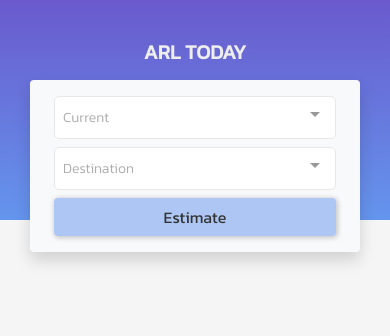
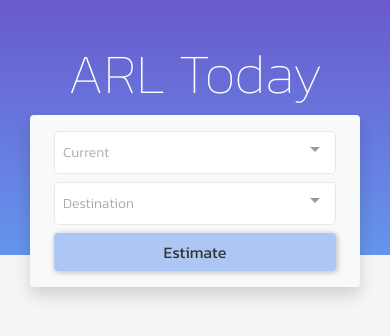
Before and after one commit to loukhin/ARL-today, a Vue app in the folder frontend/: page / in a window 390 px wide. Shown: the top 336 px of the page. Built offline with nearby package versions, Linux system fonts and the light colour scheme.

Commit message:
Add price to Mobile

```diff
--- a/frontend/src/dashboard/device/Mobile.vue
+++ b/frontend/src/dashboard/device/Mobile.vue
@@ -2,11 +2,15 @@
   <div>
     <div id="app-header" class="container-fluid py-3">
       <div class="container text-center mt-4">
-        <h5 class="font-weight-bold text-uppercase">ARL Today</h5>
+        <span class="font-weight-lighter display-4 text-white">ARL Today</span>
         <div class="my-4" v-if="trainTo != null && nextStation != null">
           <div class="display-4 font-weight-lighter">{{ schedules[0] }}</div>
           <div class="font-weight-light">Train to {{ station.options[trainTo - 1].text }}</div>
           <div class="font-weight-light">Next station : {{ station.options[nextStation - 1].text }}</div>
+          <div
+            id="text-price"
+            class="font-weight-lighter align-self-center mb-2"
+          >Price: {{ price }} THB</div>
         </div>
         <div class="row">
           <div class="col-12 mt-2 mb-n5">
@@ -84,7 +88,8 @@ export default {
           { value: 8, text: "Phaya Thai" }
         ]
       },
-      schedules: []
+      schedules: [],
+      price: null
     };
   },
   methods: {
```
